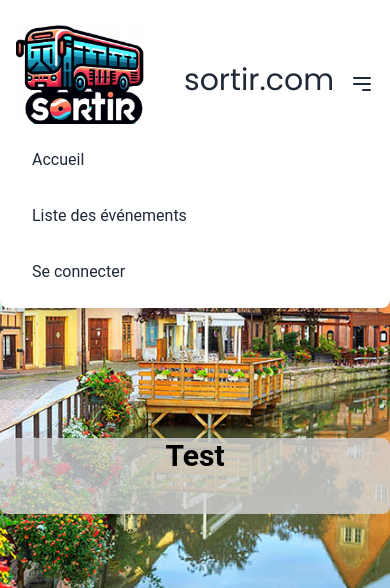
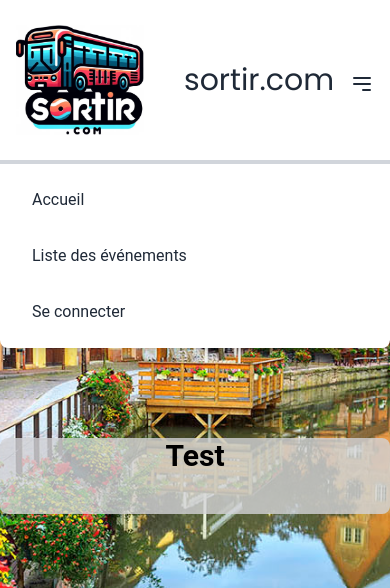
Before and after one commit to kimptgr/sortir.eni, a Symfony app: template templates/main/index.html.twig in a window 390 px wide. Shown: the top 588 px of the page. Run offline with Twig, Linux system fonts and the light colour scheme; the template is opened without the code that fills it, so the values that code supplies are empty; style sheets or scripts are compiled from the project's sources; some libraries are stand-ins or nearby versions.

Commit message:
navbar css

```diff
--- a/templates/_navbar.html.twig
+++ b/templates/_navbar.html.twig
@@ -43,7 +43,7 @@
         </div>
 
         <!-- Menu mobile -->
-        <div id="navbarMenu" class="md:hidden absolute top-10 left-0 right-0 bg-white shadow-lg rounded-b-lg p-4 space-y-4" >
+        <div id="navbarMenu" class="md:hidden absolute top-20 left-0 right-0 bg-white shadow-lg rounded-b-lg p-4 space-y-4" >
             <ul class="space-y-4" >
                 <li><a class="block text-gray-800 py-2 px-4 hover:bg-gray-100 rounded" href="{{ path('main') }}">Accueil</a></li>
                 <li><a class="block text-gray-800 py-2 px-4 hover:bg-gray-100 rounded" href="{{ path('app_trip_index') }}">Liste des événements</a></li>
@@ -64,7 +64,7 @@
         </div>
 
         <!-- Menu tablette -->
-        <div id="navbarMenu" class="hidden md:flex lg:hidden absolute top-10 left-0 right-0 bg-white shadow-lg rounded-b-lg p-4 space-y-4" >
+        <div id="navbarMenu" class="hidden md:flex lg:hidden absolute top-20 left-0 right-0 bg-white shadow-lg rounded-b-lg p-4 space-y-4" >
             <ul class="space-y-4" >
                 <li><a class="block text-gray-800 py-2 px-4 hover:bg-gray-100 rounded" href="{{ path('main') }}">Accueil</a></li>
                 <li><a class="block text-gray-800 py-2 px-4 hover:bg-gray-100 rounded" href="{{ path('app_trip_index') }}">Liste des événements</a></li>
```
